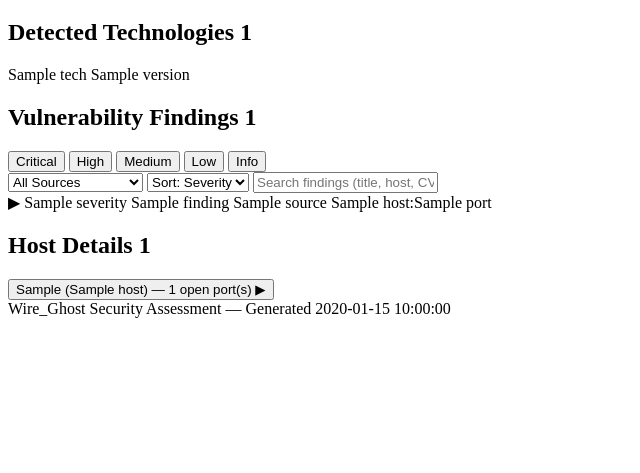
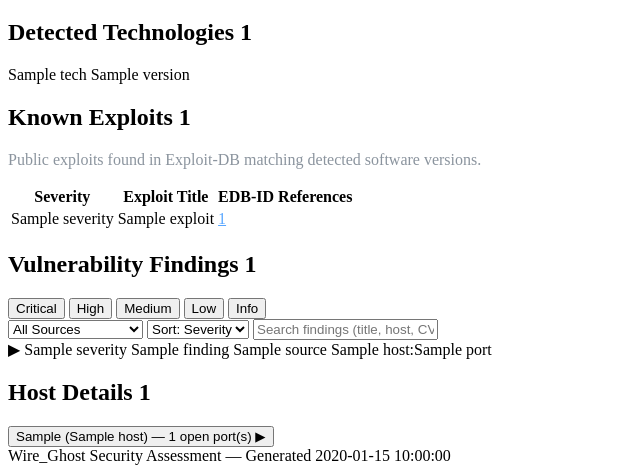
Before and after one commit to Lw1nM1n4ung/demon-in-the-wire, a Python web app: template src/wireghost/reports/templates/dashboard.html.j2 in a window 1280 px wide. Shown: the part 898-1371 px from the top of the page, without its empty margins (0-640 px from the left). Before the commit the page ends 1216 px from the top, so only its background shows below. Run offline with Jinja, Linux system fonts and the light colour scheme; the template is opened without the code that fills it: most values are stand-ins (such as "Sample title", 1, 10 or a date in 2020).

Commit message:
feat: fix searchsploit accumulation + add Known Exploits section to dashboard
- Fix: per-version searches now accumulate into searchsploit_all.json (not overwrite)
- Dashboard: new 'Known Exploits' section with table showing EDB-ID links, CVE badges
- Pass template_id to finding dicts for exploit-db.com links

```diff
--- a/src/wireghost/reports/dashboard.py
+++ b/src/wireghost/reports/dashboard.py
@@ -80,6 +80,7 @@ class DashboardRenderer:
                 "cwe": html_escape(f.cwe),
                 "cve": html_escape(f.cve),
                 "references": [html_escape(r) for r in f.references],
+                "template_id": html_escape(f.template_id),
             }
             for f in sorted_findings
         ]
@@ -123,6 +124,9 @@ class DashboardRenderer:
             for t in technologies
         ]
 
+        # Separate known exploits (searchsploit findings)
+        exploits = [f for f in findings_dicts if f["source"] == "searchsploit"]
+
         html = template.render(
             title=config.report_title,
             date=(report.scan_start or datetime.now()).strftime(
@@ -138,6 +142,7 @@ class DashboardRenderer:
             medium=stats.get(Severity.MEDIUM, 0),
             risk_level=risk_level,
             findings=findings_dicts,
+            exploits=exploits,
             hosts=hosts_dicts,
             technologies=tech_dicts,
             sources=sources,
--- a/src/wireghost/reports/templates/dashboard.html.j2
+++ b/src/wireghost/reports/templates/dashboard.html.j2
@@ -81,6 +81,39 @@
       </span>
       {% endfor %}
     </div>
+  </div>
+  {% endif %}
+
+  <!-- Known Exploits -->
+  {% if exploits %}
+  <div class="card exploits-section">
+    <h2 class="section-title">Known Exploits <span class="count">{{ exploits|length }}</span></h2>
+    <p style="color:#8b949e;margin-bottom:1rem;">Public exploits found in Exploit-DB matching detected software versions.</p>
+    <table class="exploits-table">
+      <thead>
+        <tr><th>Severity</th><th>Exploit Title</th><th>EDB-ID</th><th>References</th></tr>
+      </thead>
+      <tbody>
+        {% for e in exploits %}
+        <tr>
+          <td><span class="badge badge-{{ e.severity }}">{{ e.severity }}</span></td>
+          <td>{{ e.title }}</td>
+          <td>
+            {% if e.template_id %}
+            <a href="https://www.exploit-db.com/exploits/{{ e.template_id|replace('EDB-', '') }}" target="_blank" style="color:#58a6ff;">{{ e.template_id }}</a>
+            {% endif %}
+          </td>
+          <td>
+            {% for ref in e.references %}
+              {% if 'CVE-' in ref %}
+              <span class="meta-badge meta-cve">{{ ref }}</span>
+              {% endif %}
+            {% endfor %}
+          </td>
+        </tr>
+        {% endfor %}
+      </tbody>
+    </table>
   </div>
   {% endif %}
 
```
Also changed, not shown: src/wireghost/pipeline/vulnscan.py (+22 -13 lines), src/wireghost/reports/templates/assets/style.css (+7 -0 lines), .claude/settings.local.json.
